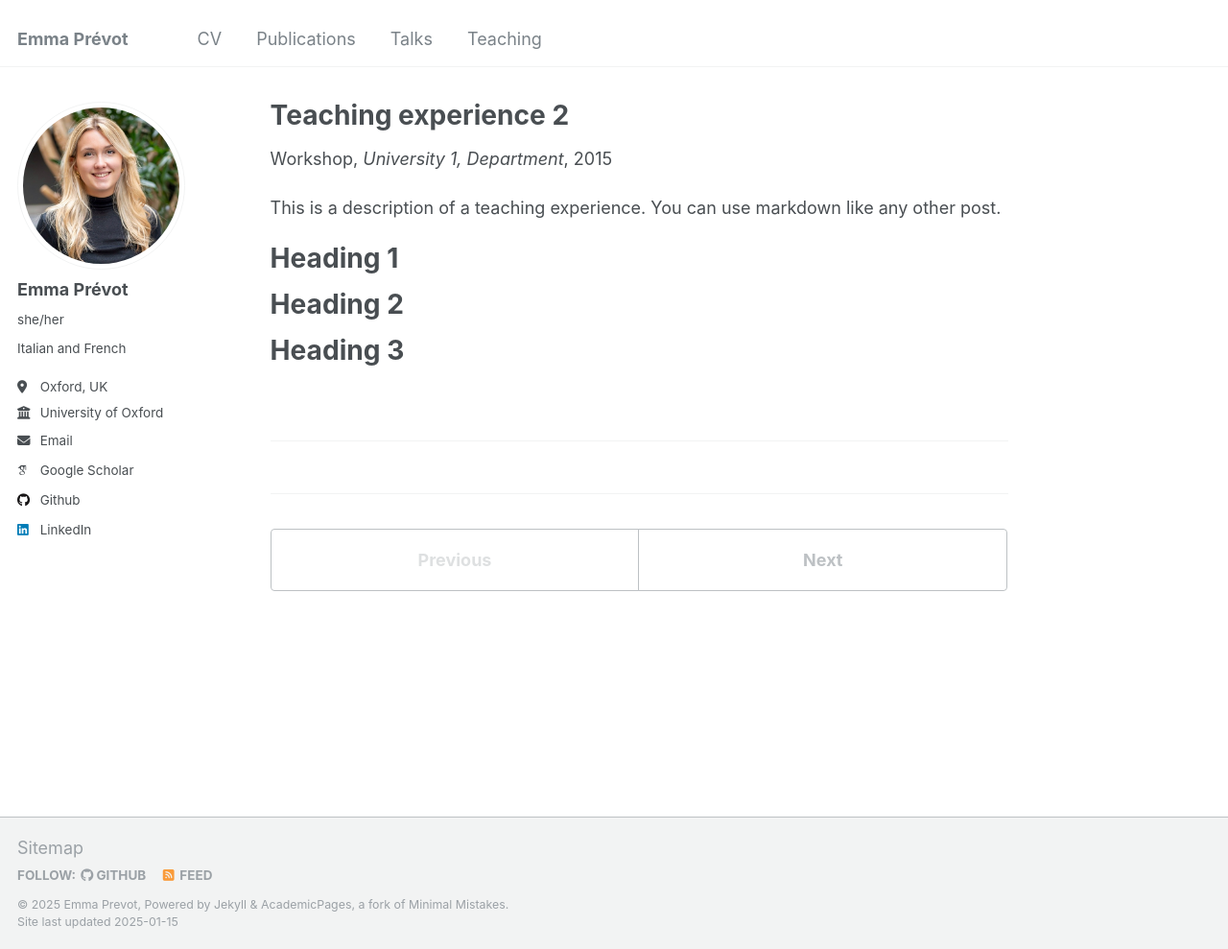
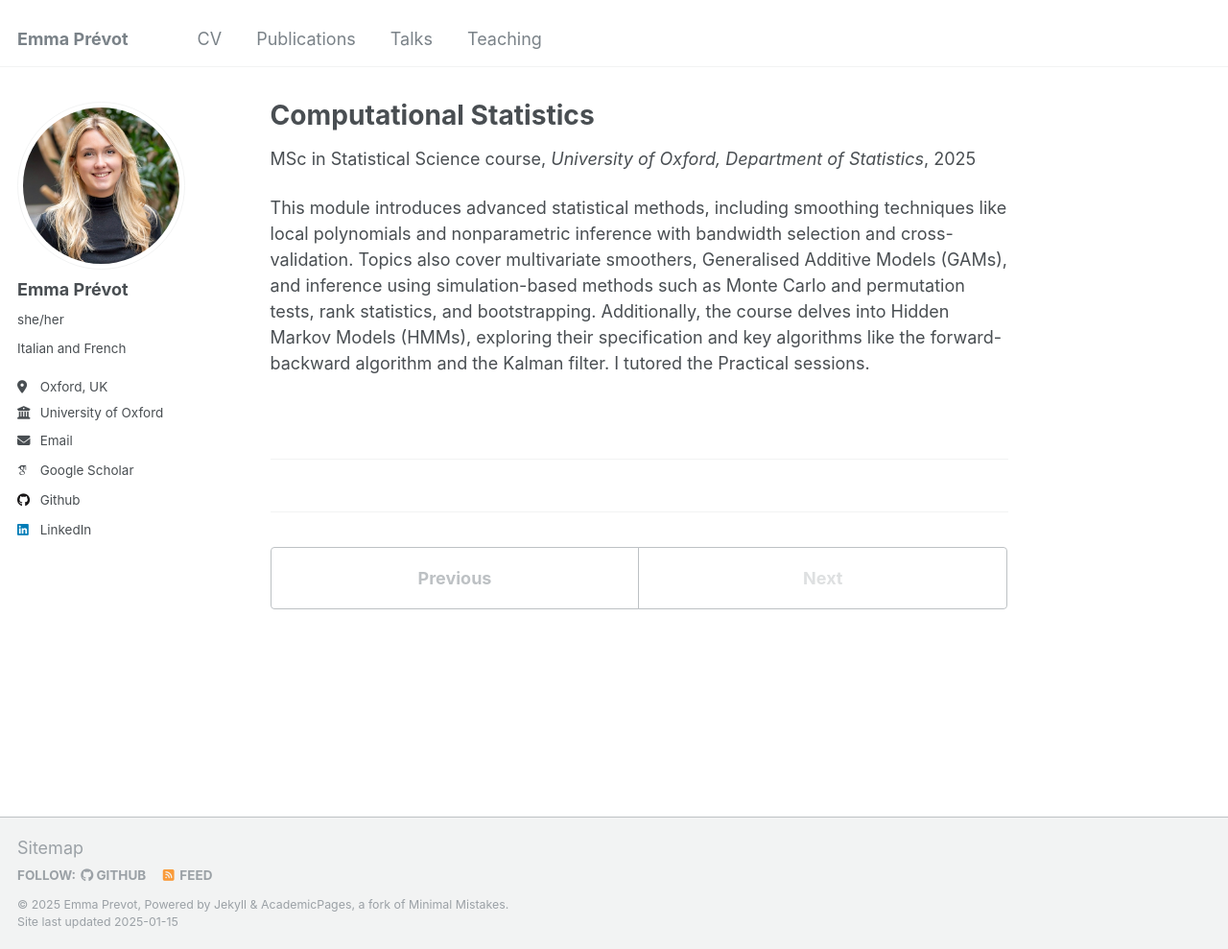
Before and after one commit to emmaprevot/emmaprevot.github.io, a Jekyll site: the page built from _teaching/2015-spring-teaching-2.md, in a window 1280 px wide and 989 px high. Shown: the whole window at 96% size. Built offline with Jekyll 4.4.1, drawn with Linux system fonts in a browser that asks for light colours; some web fonts are replaced.

Commit message:
Update 2015-spring-teaching-2.md

```diff
--- a/_teaching/2015-spring-teaching-2.md
+++ b/_teaching/2015-spring-teaching-2.md
@@ -1,20 +1,11 @@
 ---
-title: "Teaching experience 2"
+title: "Computational Statistics"
 collection: teaching
-type: "Workshop"
+type: "MSc in Statistical Science course"
 permalink: /teaching/2015-spring-teaching-1
-venue: "University 1, Department"
-date: 2015-01-01
-location: "City, Country"
+venue: "University of Oxford, Department of Statistics"
+date: 2025-01-31
+location: "Oxford, UK"
 ---
 
-This is a description of a teaching experience. You can use markdown like any other post.
-
-Heading 1
-======
-
-Heading 2
-======
-
-Heading 3
-======
+This module introduces advanced statistical methods, including smoothing techniques like local polynomials and nonparametric inference with bandwidth selection and cross-validation. Topics also cover multivariate smoothers, Generalised Additive Models (GAMs), and inference using simulation-based methods such as Monte Carlo and permutation tests, rank statistics, and bootstrapping. Additionally, the course delves into Hidden Markov Models (HMMs), exploring their specification and key algorithms like the forward-backward algorithm and the Kalman filter. I tutored the Practical sessions.
```
